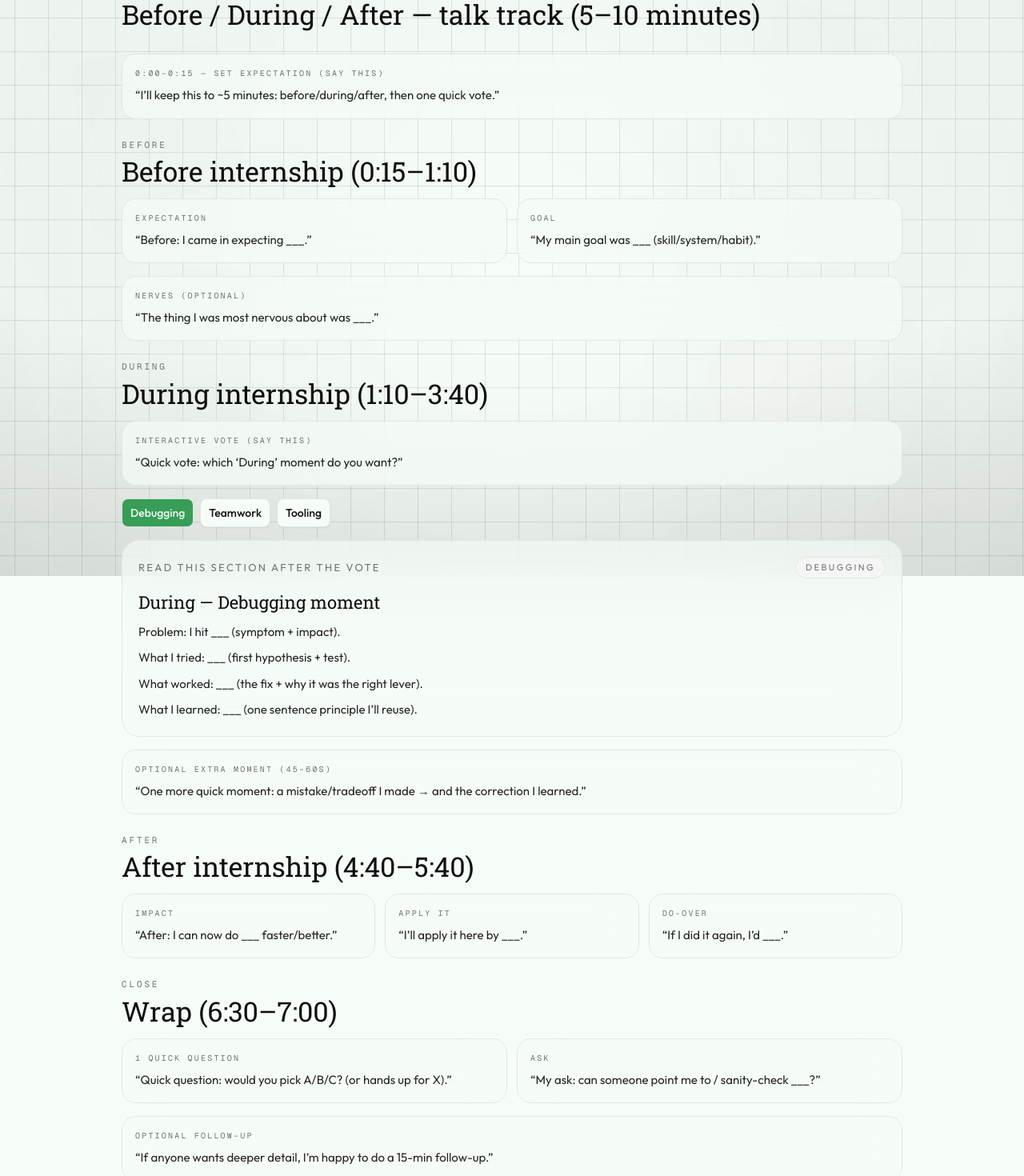
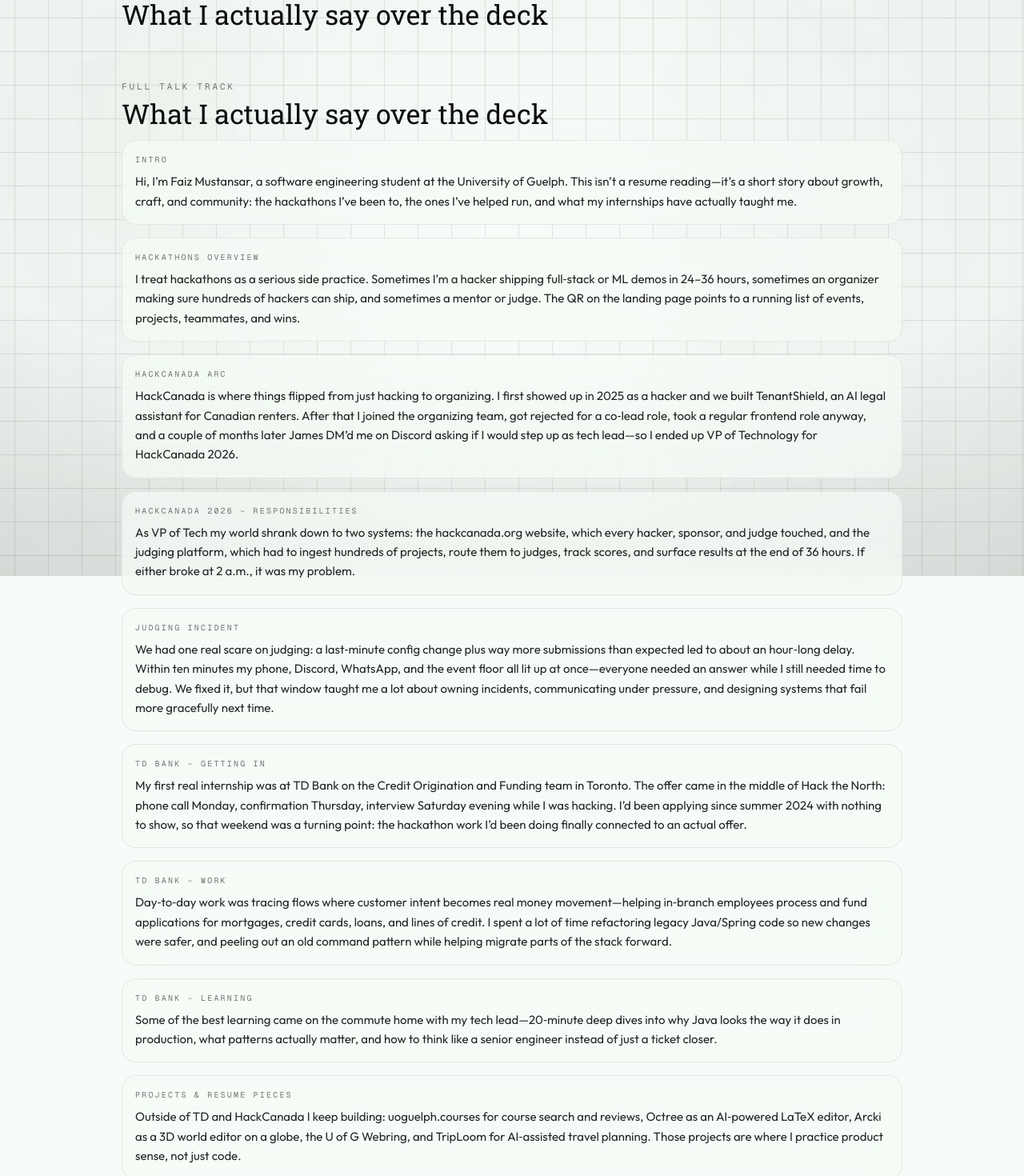
Before and after one commit to faizm10/internship-experience, a Next.js app in the folder frontend/: page /script in a window 1280 px wide. Shown: the part 80-1550 px from the top of the page at 80% size. Built offline with nearby package versions, Linux system fonts and the light colour scheme.

Commit message:
Remove reveal controls from sections

```diff
--- a/frontend/app/script/page.tsx
+++ b/frontend/app/script/page.tsx
@@ -1,50 +1,9 @@
 "use client"
 
 import * as React from "react"
-import { motion, AnimatePresence } from "framer-motion"
 
 import { BackgroundLayer } from "@/components/BackgroundLayer"
-import { Button } from "@/components/ui/button"
 import { cn } from "@/lib/utils"
-
-type DuringTrackId = "debugging" | "teamwork" | "tooling"
-
-const DURING_TRACKS: Record<
-  DuringTrackId,
-  {
-    label: string
-    title: string
-    problem: string
-    tried: string
-    worked: string
-    learned: string
-  }
-> = {
-  debugging: {
-    label: "Debugging",
-    title: "During — Debugging moment",
-    problem: "Problem: I hit ___ (symptom + impact).",
-    tried: "What I tried: ___ (first hypothesis + test).",
-    worked: "What worked: ___ (the fix + why it was the right lever).",
-    learned: "What I learned: ___ (one sentence principle I’ll reuse).",
-  },
-  teamwork: {
-    label: "Teamwork",
-    title: "During — Collaboration moment",
-    problem: "Problem: I needed ___ (clarity, alignment, review, unblock).",
-    tried: "What I tried: ___ (how I asked / what I shared).",
-    worked: "What worked: ___ (the change that reduced friction).",
-    learned: "What I learned: ___ (communication habit I’ll keep).",
-  },
-  tooling: {
-    label: "Tooling",
-    title: "During — Tooling / workflow moment",
-    problem: "Problem: ___ was slowing me down (CI, builds, review loops).",
-    tried: "What I tried: ___ (small process or tooling change).",
-    worked: "What worked: ___ (the before/after effect).",
-    learned: "What I learned: ___ (a workflow pattern I’ll apply again).",
-  },
-}
 
 function SectionHeading({
   eyebrow,
@@ -83,10 +42,6 @@
 }
 
 export default function ScriptPage() {
-  const [duringTrack, setDuringTrack] = React.useState<DuringTrackId>("debugging")
-
-  const chosen = DURING_TRACKS[duringTrack]
-
   return (
     <main className="min-h-svh">
       <BackgroundLayer />
@@ -94,132 +49,64 @@
       <div className="mx-auto max-w-5xl px-6 py-10 lg:py-14">
         <SectionHeading
           eyebrow="Presenter script"
-          title="Before / During / After — talk track (5–10 minutes)"
+          title="What I actually say over the deck"
         />
 
-        <div className="mt-8 grid gap-6">
-          <ScriptLine
-            label="0:00–0:15 — Set expectation (say this)"
-            text='“I’ll keep this to ~5 minutes: before/during/after, then one quick vote.”'
+        <div className="mt-8 grid gap-4 border-t border-border/60 pt-8">
+          <SectionHeading
+            eyebrow="Full talk track"
+            title="What I actually say over the deck"
           />
 
-          <div className="grid gap-4">
-            <SectionHeading eyebrow="Before" title="Before internship (0:15–1:10)" />
-            <div className="grid gap-3 md:grid-cols-2">
           <ScriptLine
-                label="Expectation"
-                text="“Before: I came in expecting ___.”"
+            label="Intro"
+            text="Hi, I’m Faiz Mustansar, a software engineering student at the University of Guelph. This isn’t a resume reading—it’s a short story about growth, craft, and community: the hackathons I’ve been to, the ones I’ve helped run, and what my internships have actually taught me."
           />
-              <ScriptLine
-                label="Goal"
-                text="“My main goal was ___ (skill/system/habit).”"
-              />
-            </div>
-            <ScriptLine
-              label="Nerves (optional)"
-              text="“The thing I was most nervous about was ___.”"
-            />
-          </div>
-
-          <div className="grid gap-4">
-            <SectionHeading eyebrow="During" title="During internship (1:10–3:40)" />
 
           <ScriptLine
-              label="Interactive vote (say this)"
-              text='“Quick vote: which ‘During’ moment do you want?”'
+            label="Hackathons overview"
+            text="I treat hackathons as a serious side practice. Sometimes I’m a hacker shipping full‑stack or ML demos in 24–36 hours, sometimes an organizer making sure hundreds of hackers can ship, and sometimes a mentor or judge. The QR on the landing page points to a running list of events, projects, teammates, and wins."
           />
 
-            <div className="flex flex-wrap gap-2">
-              {(Object.keys(DURING_TRACKS) as DuringTrackId[]).map((id) => {
-                const active = id === duringTrack
-                return (
-                  <Button
-                    key={id}
-                    type="button"
-                    variant={active ? "default" : "outline"}
-                    onClick={() => setDuringTrack(id)}
-                  >
-                    {DURING_TRACKS[id].label}
-                  </Button>
-                )
-              })}
-            </div>
-
-            <div className="rounded-3xl border border-border bg-background/60 p-5 backdrop-blur-2xl">
-              <div className="flex items-center justify-between gap-4">
-                <div className="text-[13px] uppercase tracking-[0.18em] text-muted-foreground">
-                  Read this section after the vote
-                </div>
-                <motion.div
-                  layout
-                  className="rounded-full border border-border bg-muted px-3 py-1 text-[11px] uppercase tracking-[0.22em] text-muted-foreground"
-                >
-                  {DURING_TRACKS[duringTrack].label}
-                </motion.div>
-              </div>
-
-              <AnimatePresence mode="wait">
-                <motion.div
-                  key={duringTrack}
-                  initial={{ opacity: 0, y: 10 }}
-                  animate={{ opacity: 1, y: 0 }}
-                  exit={{ opacity: 0, y: 6 }}
-                  transition={{ duration: 0.22, ease: [0.22, 1, 0.36, 1] }}
-                  className="mt-4 grid gap-3"
-                >
-                  <div className="font-heading text-[22px] leading-tight text-foreground">
-                    {chosen.title}
-                  </div>
-                  <div className="grid gap-2">
-                    <div className="text-[15px] leading-relaxed text-foreground/90">
-                      {chosen.problem}
-                    </div>
-                    <div className="text-[15px] leading-relaxed text-foreground/90">
-                      {chosen.tried}
-                    </div>
-                    <div className="text-[15px] leading-relaxed text-foreground/90">
-                      {chosen.worked}
-                    </div>
-                    <div className="text-[15px] leading-relaxed text-foreground/90">
-                      {chosen.learned}
-                    </div>
-                  </div>
-                </motion.div>
-              </AnimatePresence>
-            </div>
+          <ScriptLine
+            label="HackCanada arc"
+            text="HackCanada is where things flipped from just hacking to organizing. I first showed up in 2025 as a hacker and we built TenantShield, an AI legal assistant for Canadian renters. After that I joined the organizing team, got rejected for a co‑lead role, took a regular frontend role anyway, and a couple of months later James DM’d me on Discord asking if I would step up as tech lead—so I ended up VP of Technology for HackCanada 2026."
+          />
 
           <ScriptLine
-              label="Optional extra moment (45–60s)"
-              text="“One more quick moment: a mistake/tradeoff I made → and the correction I learned.”"
+            label="HackCanada 2026 – responsibilities"
+            text="As VP of Tech my world shrank down to two systems: the hackcanada.org website, which every hacker, sponsor, and judge touched, and the judging platform, which had to ingest hundreds of projects, route them to judges, track scores, and surface results at the end of 36 hours. If either broke at 2 a.m., it was my problem."
           />
-          </div>
 
-          <div className="grid gap-4">
-            <SectionHeading eyebrow="After" title="After internship (4:40–5:40)" />
-            <div className="grid gap-3 md:grid-cols-3">
-              <ScriptLine label="Impact" text="“After: I can now do ___ faster/better.”" />
-              <ScriptLine label="Apply it" text="“I’ll apply it here by ___.”" />
-              <ScriptLine label="Do-over" text="“If I did it again, I’d ___.”" />
-            </div>
-          </div>
+          <ScriptLine
+            label="Judging incident"
+            text="We had one real scare on judging: a last‑minute config change plus way more submissions than expected led to about an hour‑long delay. Within ten minutes my phone, Discord, WhatsApp, and the event floor all lit up at once—everyone needed an answer while I still needed time to debug. We fixed it, but that window taught me a lot about owning incidents, communicating under pressure, and designing systems that fail more gracefully next time."
+          />
 
-          <div className="grid gap-4">
-            <SectionHeading eyebrow="Close" title="Wrap (6:30–7:00)" />
-            <div className="grid gap-3 md:grid-cols-2">
           <ScriptLine
-                label="1 quick question"
-                text='“Quick question: would you pick A/B/C? (or hands up for X).”'
+            label="TD Bank – getting in"
+            text="My first real internship was at TD Bank on the Credit Origination and Funding team in Toronto. The offer came in the middle of Hack the North: phone call Monday, confirmation Thursday, interview Saturday evening while I was hacking. I’d been applying since summer 2024 with nothing to show, so that weekend was a turning point: the hackathon work I’d been doing finally connected to an actual offer."
           />
+
           <ScriptLine
-                label="Ask"
-                text='“My ask: can someone point me to / sanity-check ___?”'
+            label="TD Bank – work"
+            text="Day‑to‑day work was tracing flows where customer intent becomes real money movement—helping in‑branch employees process and fund applications for mortgages, credit cards, loans, and lines of credit. I spent a lot of time refactoring legacy Java/Spring code so new changes were safer, and peeling out an old command pattern while helping migrate parts of the stack forward."
           />
-            </div>
+
           <ScriptLine
-              label="Optional follow-up"
-              text='“If anyone wants deeper detail, I’m happy to do a 15-min follow-up.”'
+            label="TD Bank – learning"
+            text="Some of the best learning came on the commute home with my tech lead—20‑minute deep dives into why Java looks the way it does in production, what patterns actually matter, and how to think like a senior engineer instead of just a ticket closer."
           />
-          </div>
+
+          <ScriptLine
+            label="Projects & resume pieces"
+            text="Outside of TD and HackCanada I keep building: uoguelph.courses for course search and reviews, Octree as an AI‑powered LaTeX editor, Arcki as a 3D world editor on a globe, the U of G Webring, and TripLoom for AI‑assisted travel planning. Those projects are where I practice product sense, not just code."
+          />
+
+          <ScriptLine
+            label="Closing"
+            text="If I compress all of this into one idea, it’s that I build in three layers: as a hacker under time pressure, as an organizer keeping the lights on for everyone else, and as an engineer shipping stable systems in production. Hackathons taught me to move fast, organizing taught me to own the platform, and internships taught me where to be careful—that’s what the landing page and photos are really documenting."
+          />
         </div>
       </div>
     </main>
```
Also changed, not shown: frontend/app/page.tsx (+62 -0 lines), frontend/components/Section.tsx (+3 -46 lines). Lines whose indentation alone changed are shown as unchanged.
